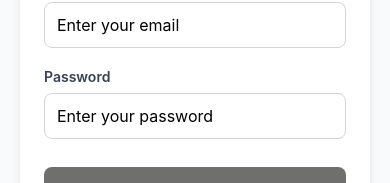
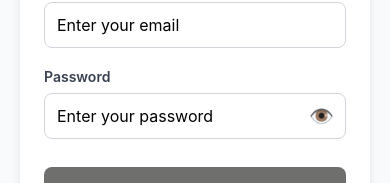
Before and after one commit to Andrewghall/PTApp, a React Native app: screen / in a window 390 px wide. Shown: the part 362-545 px from the top of the page. Built offline with nearby package versions, Linux system fonts and the light colour scheme.

Commit message:
Add password visibility toggle (eye icon) on login screen

```diff
--- a/App.tsx
+++ b/App.tsx
@@ -18,6 +18,7 @@ const LoginScreen = ({ onLogin }: { onLogin: () => void }) => {
   const [isSignUp, setIsSignUp] = useState(false);
   const [errorMsg, setErrorMsg] = useState<string | null>(null);
   const [successMsg, setSuccessMsg] = useState<string | null>(null);
+  const [showPassword, setShowPassword] = useState(false);
 
   const handleAuth = async () => {
     if (!email || !password) { setErrorMsg('Please enter email and password'); return; }
@@ -92,13 +93,21 @@ const LoginScreen = ({ onLogin }: { onLogin: () => void }) => {
 
           <View style={styles.inputContainer}>
             <Text style={styles.label}>Password</Text>
-            <TextInput
-              style={styles.input}
-              value={password}
-              onChangeText={setPassword}
-              placeholder={isSignUp ? 'Choose a password (min 6 chars)' : 'Enter your password'}
-              secureTextEntry
-            />
+            <View style={{position: 'relative'}}>
+              <TextInput
+                style={[styles.input, {paddingRight: 48}]}
+                value={password}
+                onChangeText={setPassword}
+                placeholder={isSignUp ? 'Choose a password (min 6 chars)' : 'Enter your password'}
+                secureTextEntry={!showPassword}
+              />
+              <TouchableOpacity
+                onPress={() => setShowPassword(!showPassword)}
+                style={{position: 'absolute', right: 12, top: 0, bottom: 0, justifyContent: 'center'}}
+              >
+                <Text style={{fontSize: 20}}>{showPassword ? '🙈' : '👁️'}</Text>
+              </TouchableOpacity>
+            </View>
           </View>
 
           <TouchableOpacity
```
Also changed, not shown: 2 other files (tests, documents, lock files or other folders).
